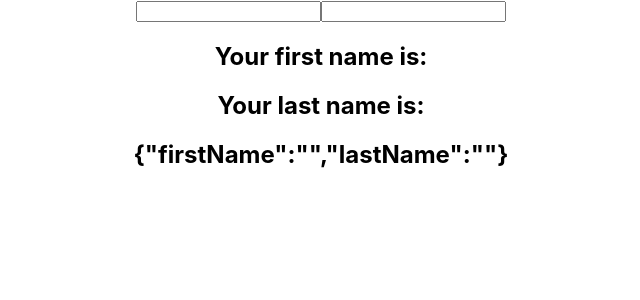
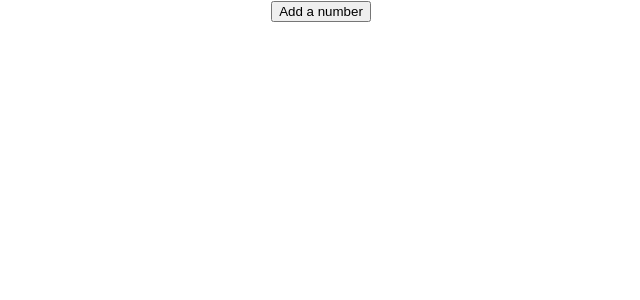
Before and after one commit to ZikaZaki/react-hooks, a React (Create React App) app: page / in a window 1280 px wide. Shown: the top 300 px of the page, without its empty margins (319-959 px from the left). Built offline with nearby package versions, Linux system fonts and the light colour scheme.

Commit message:
added HookCounterFour to App.js

```diff
--- a/src/App.js
+++ b/src/App.js
@@ -3,6 +3,7 @@ import ClassCounter from "./components/ClassCounter";
 import ClassCounterThree from "./components/ClassCounterThree";
 import ClassCounterTwo from "./components/ClassCounterTwo";
 import HookCounter from "./components/HookCounter";
+import HookCounterFour from "./components/HookCounterFour";
 import HookCounterThree from "./components/HookCounterThree";
 import HookCounterTwo from "./components/HookCounterTwo";
 
@@ -14,7 +15,8 @@ function App() {
       {/* <ClassCounterThree /> */}
       {/* <HookCounter /> */}
       {/* <HookCounterTwo /> */}
-      <HookCounterThree />
+      {/* <HookCounterThree /> */}
+      <HookCounterFour />
     </div>
   );
 }
```
